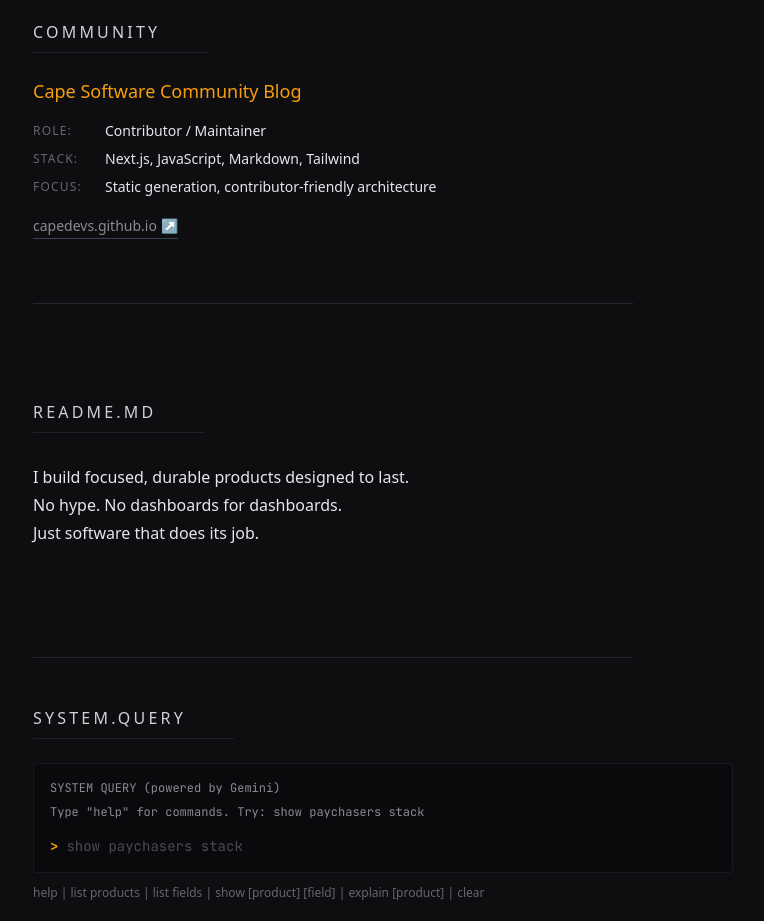
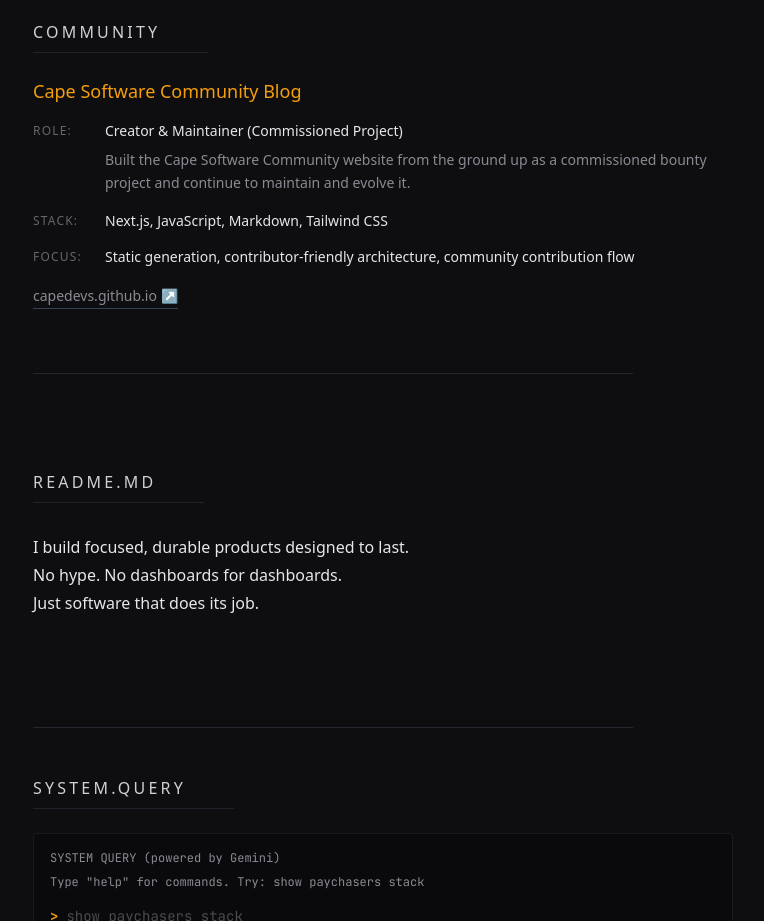
Before and after one commit to smngvlkz/Portfolio_V2, a Next.js app: page / in a window 1280 px wide. Shown: the part 2080-3001 px from the top of the page, without its empty margins (207-971 px from the left). Built offline with nearby package versions, Linux system fonts and the light colour scheme.

Commit message:
enhanced Cape Software Community Blog details with updated role, added description, refined tech stack, and expanded focus areas to give context

```diff
--- a/src/app/components/Contributions.tsx
+++ b/src/app/components/Contributions.tsx
@@ -40,18 +40,23 @@ export default function Contributions() {
                     <p className="text-lg font-medium text-accent">
                         Cape Software Community Blog
                     </p>
-                    <div className="grid gap-2 mt-2">
-                        <div className="flex items-start">
-                            <span className="text-text-muted min-w-[4.5rem] shrink-0 uppercase tracking-widest text-xs opacity-70 pt-0.5">ROLE:</span>
-                            <span>Contributor / Maintainer</span>
+                    <div className="grid gap-4 mt-2">
+                        <div className="space-y-2">
+                            <div className="flex items-start">
+                                <span className="text-text-muted min-w-[4.5rem] shrink-0 uppercase tracking-widest text-xs opacity-70 pt-0.5">ROLE:</span>
+                                <span className="font-medium">Creator & Maintainer (Commissioned Project)</span>
+                            </div>
+                            <p className="text-text-muted text-sm leading-relaxed pl-[4.5rem]">
+                                Built the Cape Software Community website from the ground up as a commissioned bounty project and continue to maintain and evolve it.
+                            </p>
                         </div>
                         <div className="flex items-start">
                             <span className="text-text-muted min-w-[4.5rem] shrink-0 uppercase tracking-widest text-xs opacity-70 pt-0.5">STACK:</span>
-                            <span>Next.js, JavaScript, Markdown, Tailwind</span>
+                            <span>Next.js, JavaScript, Markdown, Tailwind CSS</span>
                         </div>
                         <div className="flex items-start">
                             <span className="text-text-muted min-w-[4.5rem] shrink-0 uppercase tracking-widest text-xs opacity-70 pt-0.5">FOCUS:</span>
-                            <span>Static generation, contributor-friendly architecture</span>
+                            <span>Static generation, contributor-friendly architecture, community contribution flow</span>
                         </div>
                     </div>
                 </div>
```
